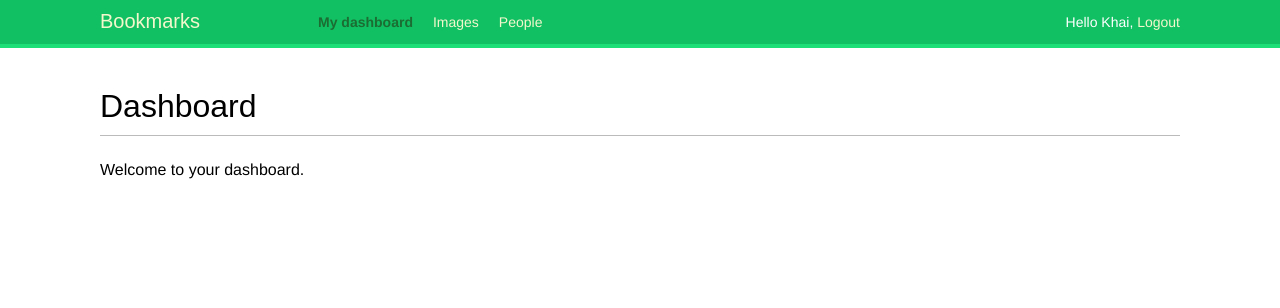
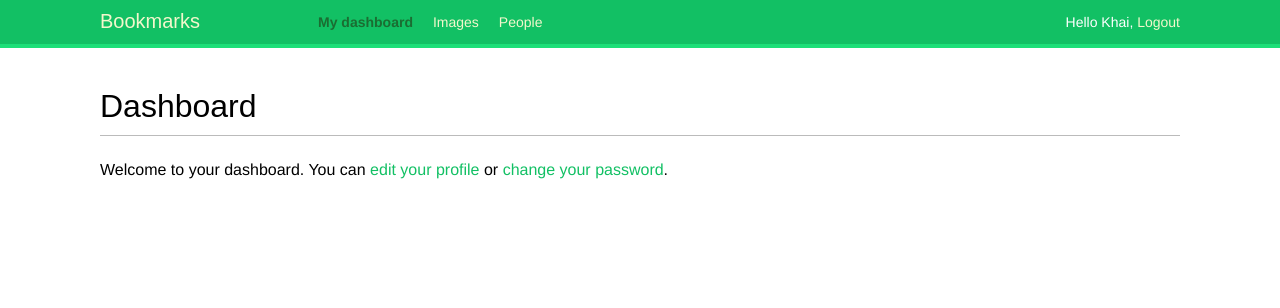
Before and after one commit to khaiphanvan/django2, a Django app: page /account/ in a window 1280 px wide. Shown: the top 308 px of the page. Run offline with Django 3.2, Linux system fonts and the light colour scheme; a user stored in the database is signed in; some web fonts are replaced.

Commit message:
commit after fix

```diff
--- a/bookmark/account/admin.py
+++ b/bookmark/account/admin.py
@@ -3,7 +3,7 @@ from .models import Profile
 # Register your models here.
 
 class ProfileAdmin(admin.ModelAdmin):
-    list_display = ['user', 'date_of_birth']#, 'photo']
+    list_display = ['user', 'date_of_birth', 'photo']
 
 
 admin.site.register(Profile, ProfileAdmin)
--- a/bookmark/account/models.py
+++ b/bookmark/account/models.py
@@ -4,7 +4,7 @@ from django.conf import settings
 class Profile(models.Model):
     user = models.OneToOneField(settings.AUTH_USER_MODEL, on_delete=models.CASCADE)
     date_of_birth = models.DateField(blank=True, null=True)
-    #photo = models.ImageField(upload_to='users/%Y/%m/%d',blank=True)
+    photo = models.ImageField(upload_to='users/%Y/%m/%d',blank=True)
 
     def __str__(self):
         return 'Profile for user {}'.format(self.user.username)
--- a/bookmark/account/templates/account/dashboard.html
+++ b/bookmark/account/templates/account/dashboard.html
@@ -2,5 +2,6 @@
 {% block title %}Dashboard{% endblock %}
 {% block content %}
     <h1>Dashboard</h1>
-    <p>Welcome to your dashboard.</p>
+    <p>Welcome to your dashboard. You can <a href="{% url "edit" %}">edit your profile</a>
+        or <a href="{% url "password_change" %}">change your password</a>.</p>
 {% endblock %}
--- a/bookmark/account/templates/base.html
+++ b/bookmark/account/templates/base.html
@@ -10,6 +10,16 @@
 {#            <span class="logo">Bookmarks</span>#}
 {#        </div>#}
 <div id="header">
+    {% if messages %}
+        <ul class="messages">
+            {% for message in messages %}
+                <li class="{{ message.tags }}">
+                    {{ message|safe }}
+                    <a href="#" class="close">✖</a>
+                </li>
+            {% endfor %}
+        </ul>
+    {% endif %}
     <span class="logo">Bookmarks</span>
     {% if request.user.is_authenticated %}
         <ul class="menu">
--- a/bookmark/account/urls.py
+++ b/bookmark/account/urls.py
@@ -11,7 +11,7 @@ urlpatterns = [
     # login / logout urls
     # path('', views.user_login, name='index'),
     path('', views.dashboard, name='dashboard'),
-    path('login/', login, name='login'),
+    path('login/', views.user_login, name='login'),
     path('logout/', logout, name='logout'),
     path('logout-then-login/', logout_then_login, name='logout_then_login'),
     # change password urls
@@ -25,4 +25,5 @@ urlpatterns = [
     path('password-reset/complete/', password_reset_complete, name='password_reset_complete'),
 
     path('register/', views.register, name='register'),
+    path('edit/', views.edit, name='edit'),
 ]
--- a/bookmark/account/views.py
+++ b/bookmark/account/views.py
@@ -2,8 +2,9 @@ from django.shortcuts import render
 from django.http import HttpResponse
 from django.contrib.auth import authenticate, login
 from django.contrib.auth.decorators import login_required
-from .forms import LoginForm
-from .forms import LoginForm, UserRegistrationForm
+from .forms import LoginForm, UserRegistrationForm, UserEditForm, ProfileEditForm
+from .models import Profile
+from django.contrib import messages
 
 
 def user_login(request):
@@ -23,6 +24,8 @@ def user_login(request):
     else:
         form = LoginForm()
     return render(request, 'account/login.html', {'form': form})
+
+
 # Create your views here.
 
 @login_required
@@ -40,7 +43,25 @@ def register(request):
             new_user.set_password(user_form.cleaned_data['password'])
             # Save the User object
             new_user.save()
+            profile = Profile.objects.create(user=new_user)
             return render(request, 'account/register_done.html', {'new_user': new_user})
     else:
         user_form = UserRegistrationForm()
     return render(request, 'account/register.html', {'user_form': user_form})
+
+
+@login_required
+def edit(request):
+    if request.method == 'POST':
+        user_form = UserEditForm(instance=request.user,data=request.POST)
+        profile_form = ProfileEditForm(instance=request.user.profile,data=request.POST,files=request.FILES)
+        if user_form.is_valid() and profile_form.is_valid():
+            user_form.save()
+            profile_form.save()
+            messages.success(request, 'Profile updated successfully')
+        else:
+            messages.error(request, 'Error updating your profile')
+    else:
+        user_form = UserEditForm(instance=request.user)
+        profile_form = ProfileEditForm(instance=request.user.profile)
+    return render(request, 'account/edit.html', {'user_form': user_form,'profile_form': profile_form})
```
Also changed, not shown: bookmark/account/forms.py (+13 -0 lines), bookmark/account/templates/registration/login.html (deleted, +0 -23 lines), bookmark/db.sqlite3.
